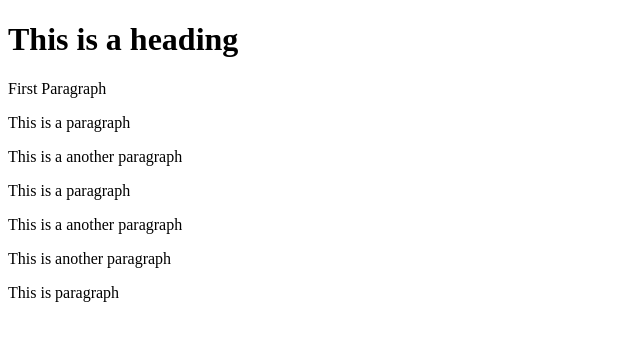
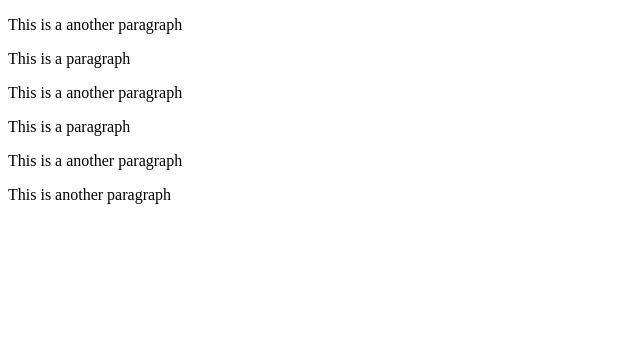
Before and after one commit to ronakvp1998/learning-git, a plain HTML site: page index.html in a window 1280 px wide. Shown: the whole page, without its empty margins (0-640 px from the left). Drawn offline with Linux system fonts and the light colour scheme.

Commit message:
Update index.html

```diff
--- a/index.html
+++ b/index.html
@@ -4,13 +4,11 @@
     <title>Page Title</title>
   </head>
   <body>
-    <h1>This is a heading</h1>
-    <p>First Paragraph</p>
+    <p>This is a another paragraph</p>
     <p>This is a paragraph</p>
     <p>This is a another paragraph</p>
     <p>This is a paragraph</p>
     <p>This is a another paragraph</p>
     <p>This is another paragraph</p>
-    <p>This is paragraph</p>
   </body>
 </html>
```
